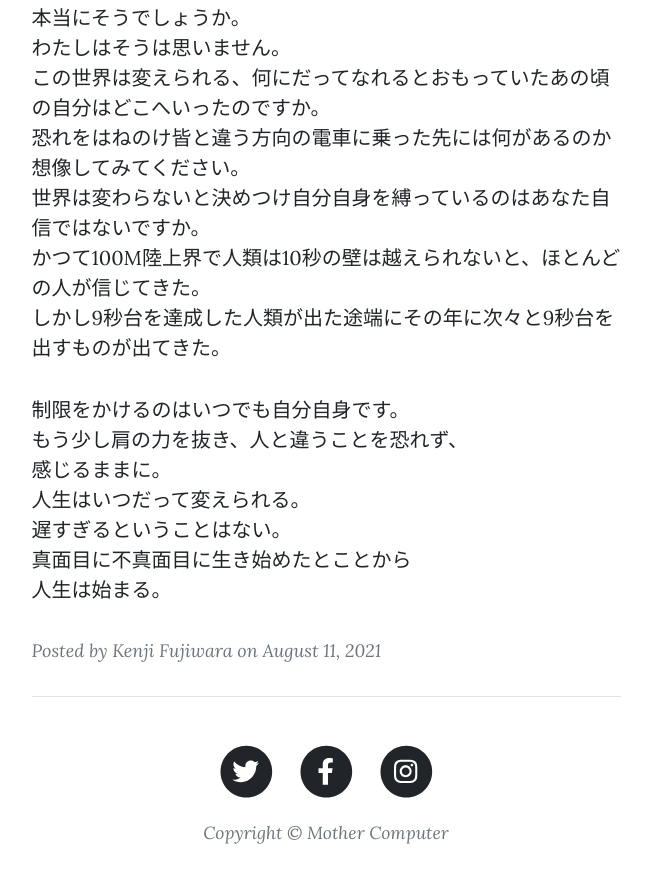
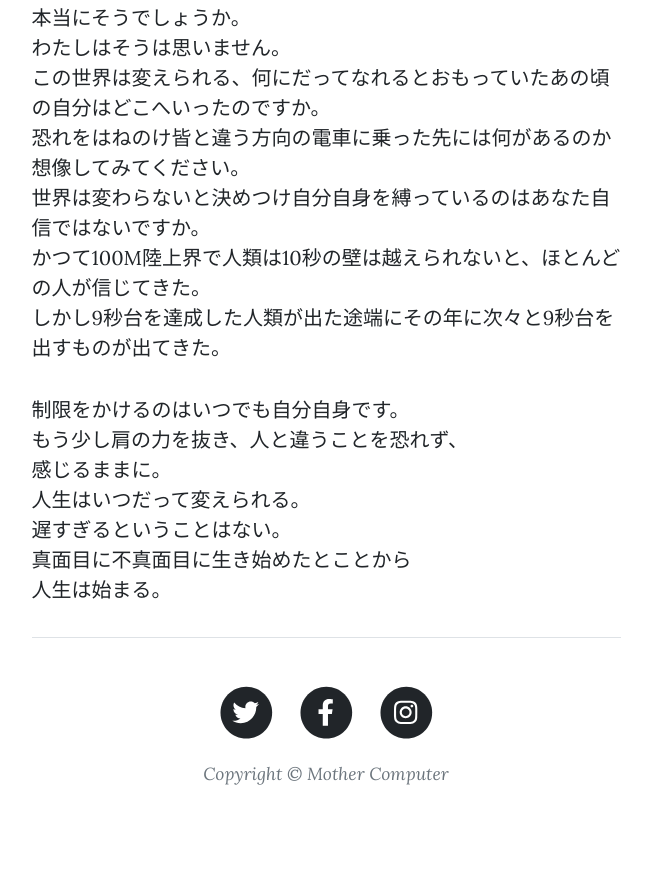
Before and after one commit to SLIM-SHADY-CHRIS/mother-computer-homepage, a plain HTML site: page index.html in a window 1280 px wide. Shown: the part 1150-2045 px from the top of the page, without its empty margins (314-965 px from the left). After the commit the page ends 1986 px from the top, so only its background shows below. Drawn offline with nearby package versions, Linux system fonts and the light colour scheme.

Commit message:
posted削除

```diff
--- a/index.html
+++ b/index.html
@@ -87,9 +87,7 @@
                         </h4>
                         </a>
                         <p class="post-meta">
-                            Posted by
-                            Kenji Fujiwara
-                            on August 11, 2021
+
 
 
                     <!-- Post preview-->
```
